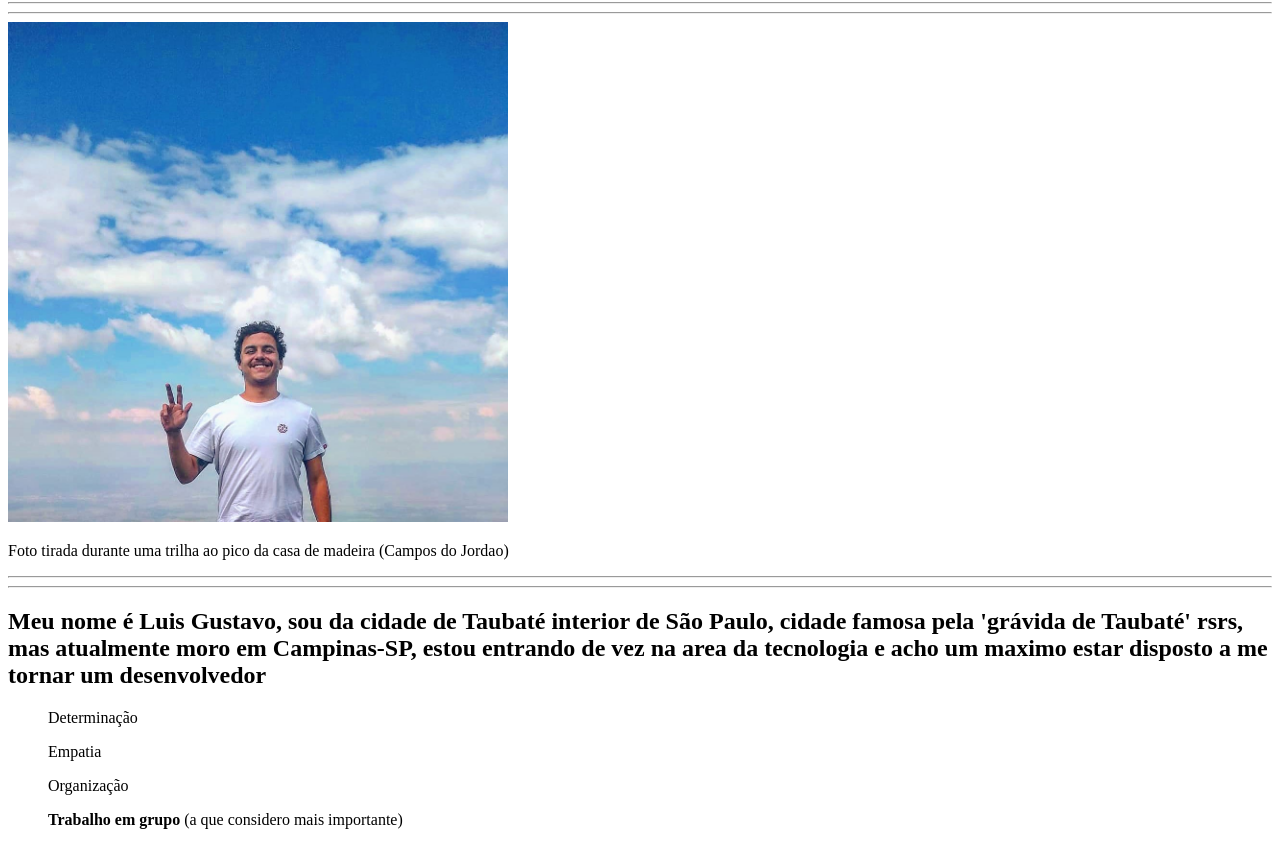
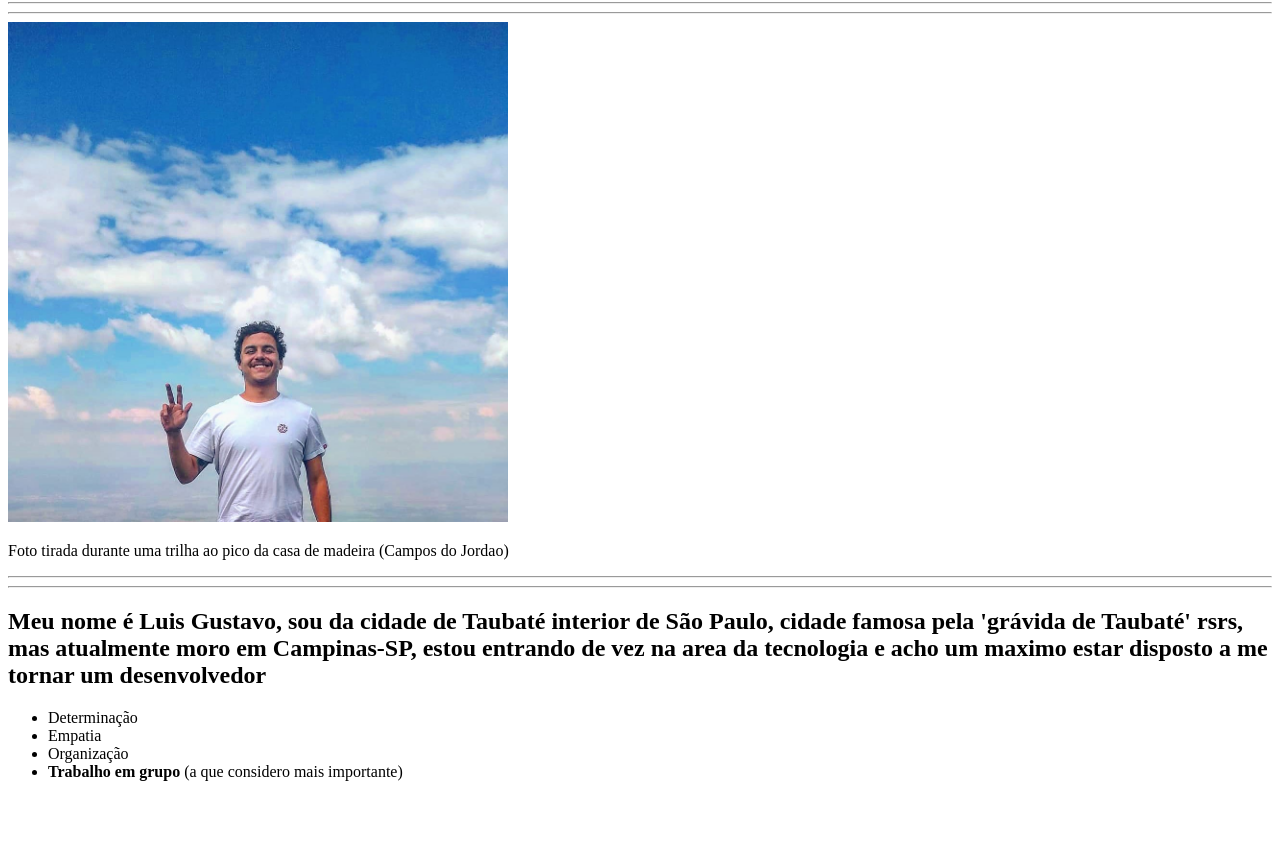
Before and after one commit to gustCamp0s/gustCamp0s.github.io, a plain HTML site: page index.html in a window 1280 px wide. Shown: the part 78-923 px from the top of the page. After the commit the page ends 875 px from the top, so only its background shows below. Drawn offline with Linux system fonts and the light colour scheme.

Commit message:
adicionado a lista corretamente

```diff
--- a/index.html
+++ b/index.html
@@ -15,9 +15,11 @@
 <hr>
 <hr>
 <h2>Meu nome é Luis Gustavo, sou da cidade de Taubaté interior de São Paulo, cidade famosa pela 'grávida de Taubaté' rsrs, mas atualmente moro em Campinas-SP, estou entrando de vez na area da tecnologia e acho um maximo estar disposto a me tornar um desenvolvedor</h2>
-<ul>Determinação</ul>
-<ul>Empatia</ul>
-<ul>Organização</ul>
-<ul><strong>Trabalho em grupo</strong> (a que considero mais importante)</ul>
+<ul>
+<li>Determinação</li>
+<li>Empatia</li>
+<li>Organização</li>
+<li><strong>Trabalho em grupo</strong> (a que considero mais importante)</li>
+</ul>
 </body>
 </html>
```
